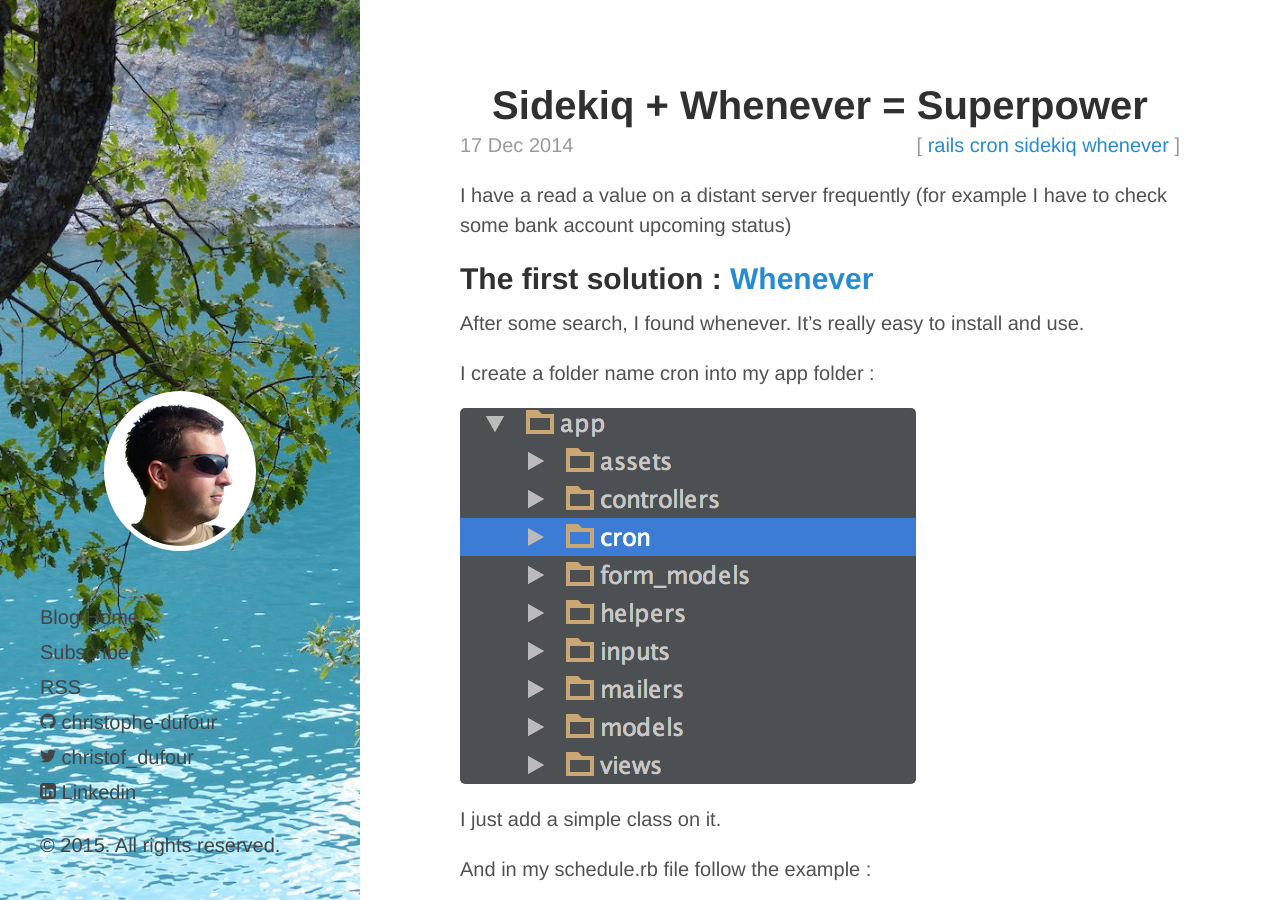
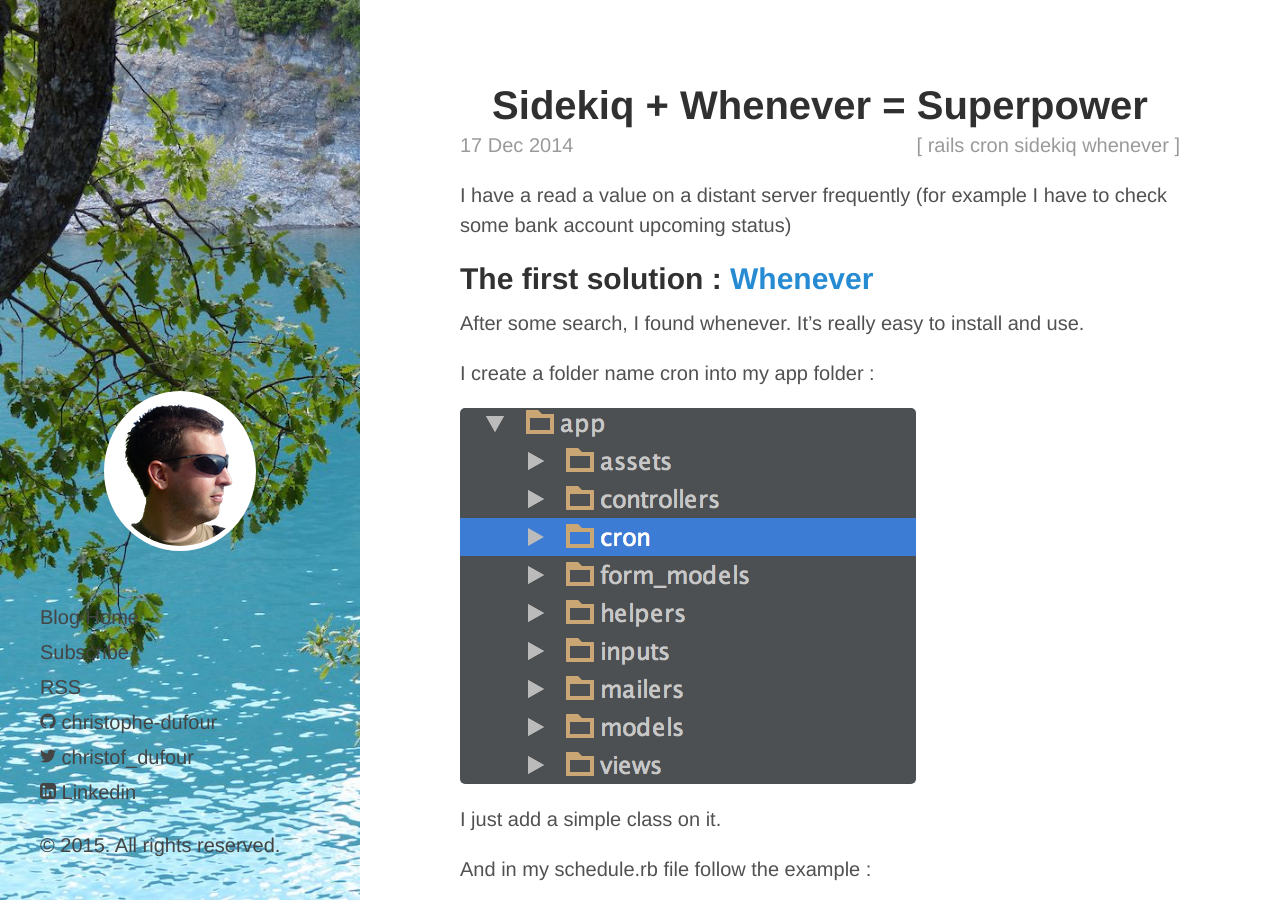
Before and after one commit to christophe-dufour/christophe-dufour.github.io, a Jekyll site: the page built from _posts/2014-12-17-sidekiq-whenever-superpower.markdown, in a window 1280 px wide and 900 px high. Built offline with Jekyll 4.4.1, drawn with Linux system fonts in a browser that asks for light colours; comment, search, counter and statistics services are not loaded.

Commit message:
Remove broken link

```diff
--- a/_layouts/post.html
+++ b/_layouts/post.html
@@ -13,7 +13,7 @@
     {% if page.categories[0] %}
   <span class="post-categories post-date">[
     {% for category in page.categories %}
-      <a href="{{ site.baseurl }}category/{{ category }}">{{ category }}</a>
+      {{ category }}
     {% endfor %}]
     </span>
     {% endif %}
```
